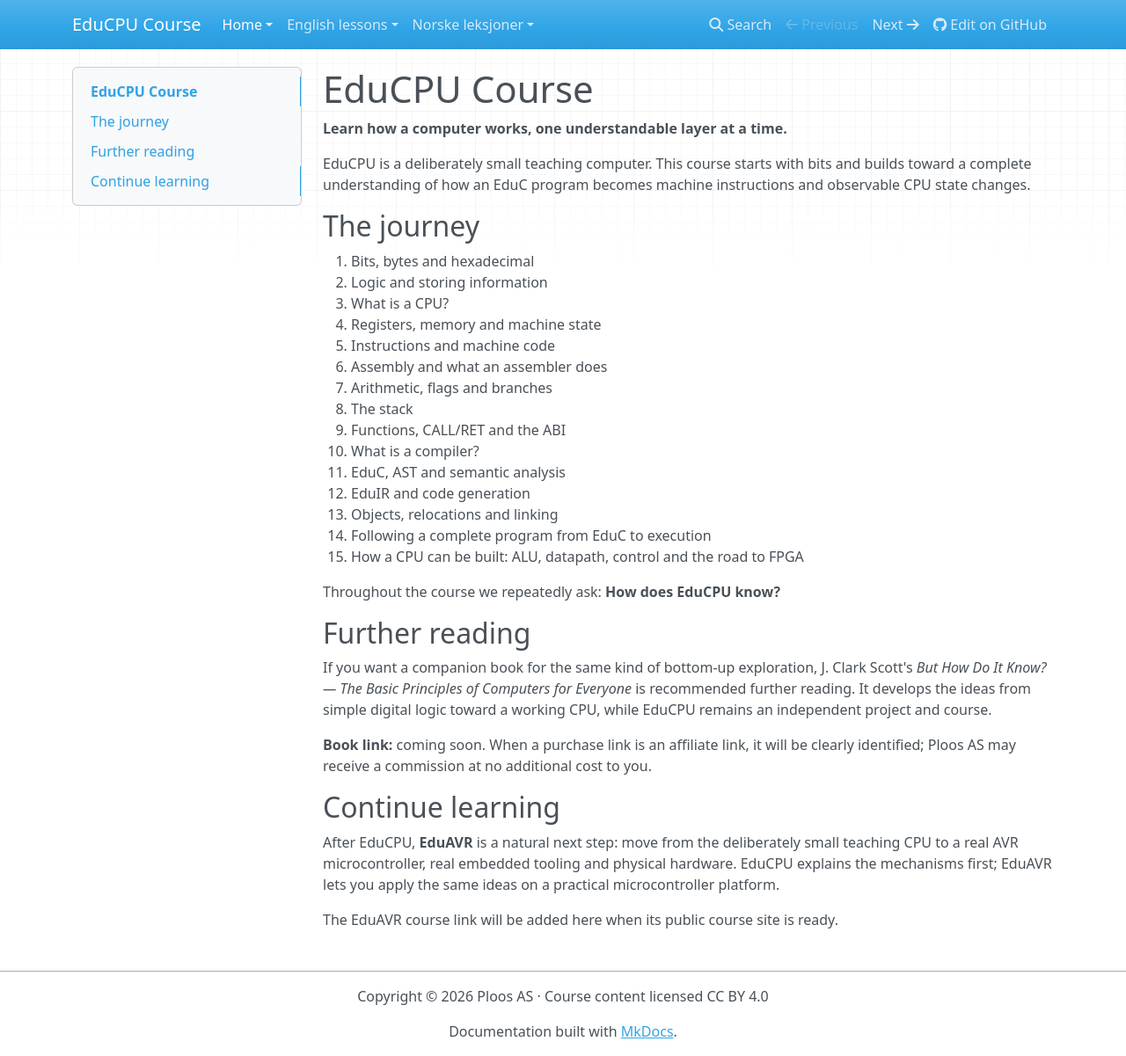
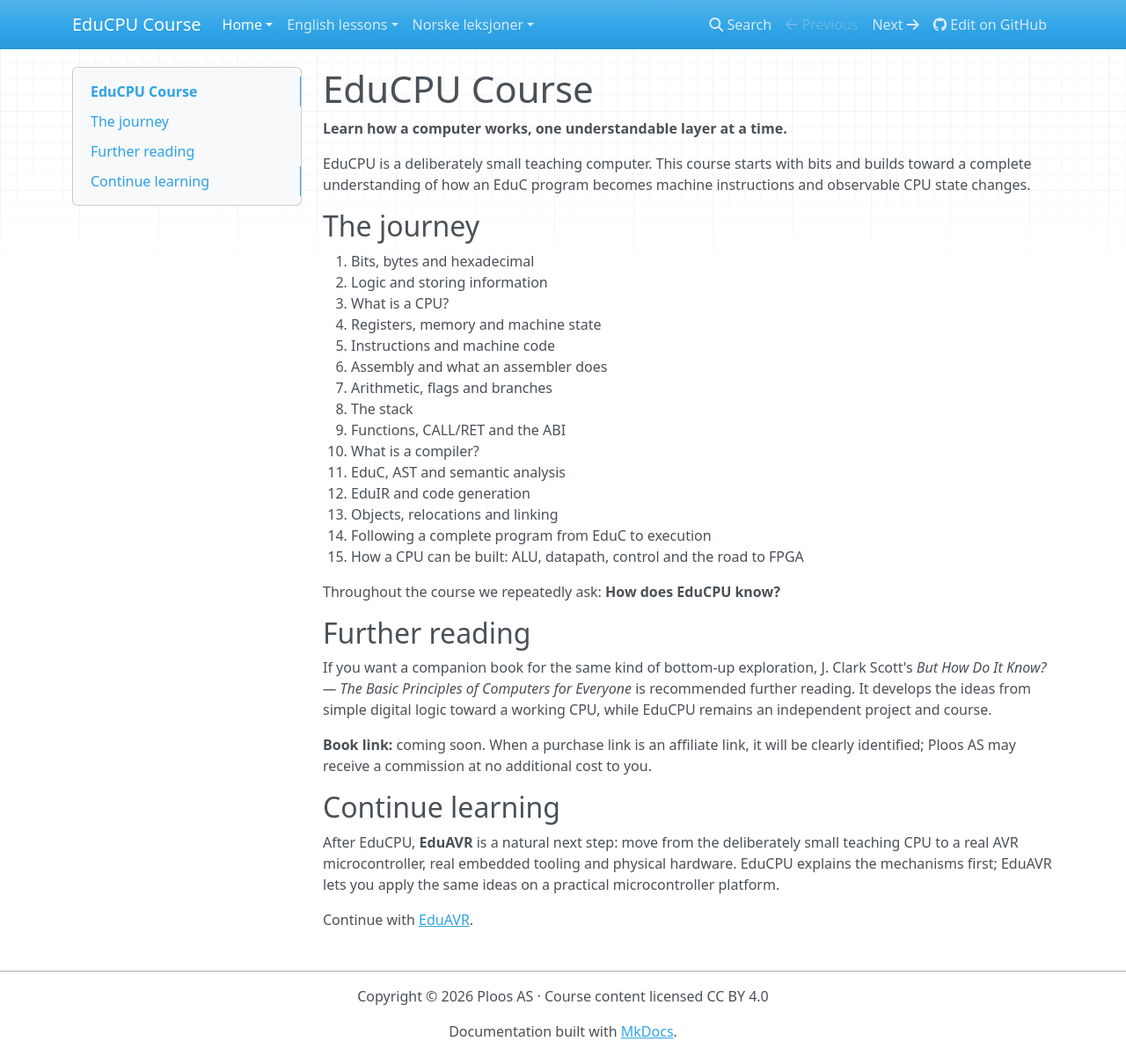
Before and after one commit to Ploos-AS/EduCPU, an MkDocs documentation site: the page built from course/en/index.md, in a window 1280 px wide and 1201 px high. Shown: the whole window at 88% size. Built offline with MkDocs 1.6.1, drawn with Linux system fonts in a browser that asks for light colours; nearby versions of some CDN libraries.

Commit message:
Link EduCPU further learning to EduAVR

```diff
--- a/course/en/index.md
+++ b/course/en/index.md
@@ -35,4 +35,4 @@
 
 After EduCPU, **EduAVR** is a natural next step: move from the deliberately small teaching CPU to a real AVR microcontroller, real embedded tooling and physical hardware. EduCPU explains the mechanisms first; EduAVR lets you apply the same ideas on a practical microcontroller platform.
 
-The EduAVR course link will be added here when its public course site is ready.
+Continue with [EduAVR](https://ploos-as.github.io/EduAVR/).
```
